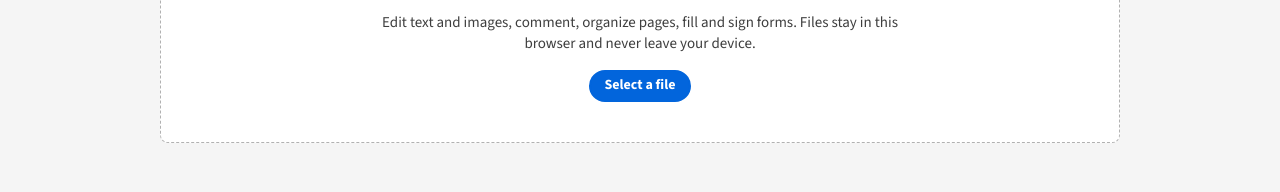
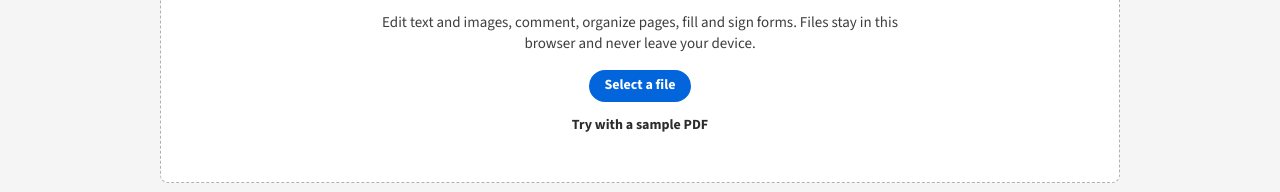
Before and after one commit to ArifKobel/Tintenfisch, a React (Vite) app: page / in a window 1280 px wide. Shown: the part 177-369 px from the top of the page. Built offline with nearby package versions, Linux system fonts and the light colour scheme.

Commit message:
feat(files): open a sample document from the start screen

```diff
--- a/src/files/HomeScreen.tsx
+++ b/src/files/HomeScreen.tsx
@@ -1,6 +1,7 @@
 import { OpenDocumentButton } from '@document/OpenDocumentButton.tsx'
 import { DeleteFileDialog } from '@files/DeleteFileDialog.tsx'
 import { RecentFiles } from '@files/RecentFiles.tsx'
+import { SampleDocumentButton } from '@files/SampleDocumentButton.tsx'
 import { useFilesState } from '@files/useFilesState.ts'
 
 export function HomeScreen() {
@@ -10,7 +11,10 @@ export function HomeScreen() {
       <section className="start-card">
         <h1 className="start-title">Drop a PDF here or select one</h1>
         <p className="start-text">Edit text and images, comment, organize pages, fill and sign forms. Files stay in this browser and never leave your device.</p>
-        <OpenDocumentButton />
+        <div className="start-actions">
+          <OpenDocumentButton />
+          <SampleDocumentButton />
+        </div>
       </section>
       {missing && (
         <p className="home-notice" role="status">
--- /dev/null
+++ b/src/files/SampleDocumentButton.tsx
@@ -0,0 +1,27 @@
+import { useState } from 'react'
+import { useApplication } from '@app/ApplicationContext.ts'
+import sampleUrl from '@files/sample.pdf?url'
+
+export function SampleDocumentButton() {
+  const { files } = useApplication()
+  const [loading, setLoading] = useState(false)
+
+  async function openSample() {
+    setLoading(true)
+    try {
+      const response = await fetch(sampleUrl)
+      if (!response.ok) throw new Error(`The sample document could not be loaded (${response.status}).`)
+      await files.openNew('Tintenfisch sample.pdf', new Uint8Array(await response.arrayBuffer()))
+    } catch (error) {
+      files.report((error as Error).message)
+    } finally {
+      setLoading(false)
+    }
+  }
+
+  return (
+    <button type="button" className="button button-quiet" disabled={loading} onClick={openSample}>
+      Try with a sample PDF
+    </button>
+  )
+}
--- a/src/files/files.css
+++ b/src/files/files.css
@@ -34,6 +34,13 @@
   max-width: 520px;
   color: var(--text-body);
   font-size: 15px;
+}
+
+.start-actions {
+  display: flex;
+  flex-direction: column;
+  align-items: center;
+  gap: 8px;
 }
 
 .home-notice {
```
Also changed, not shown: 1 other file (tests, documents, lock files or other folders).
